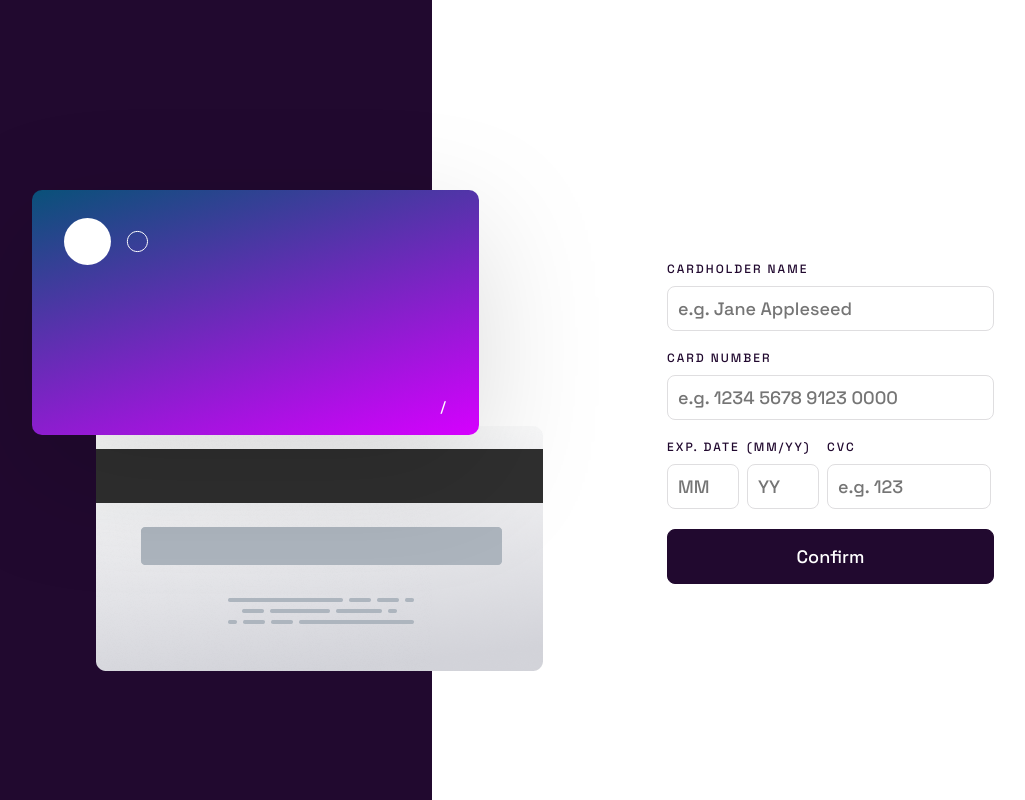
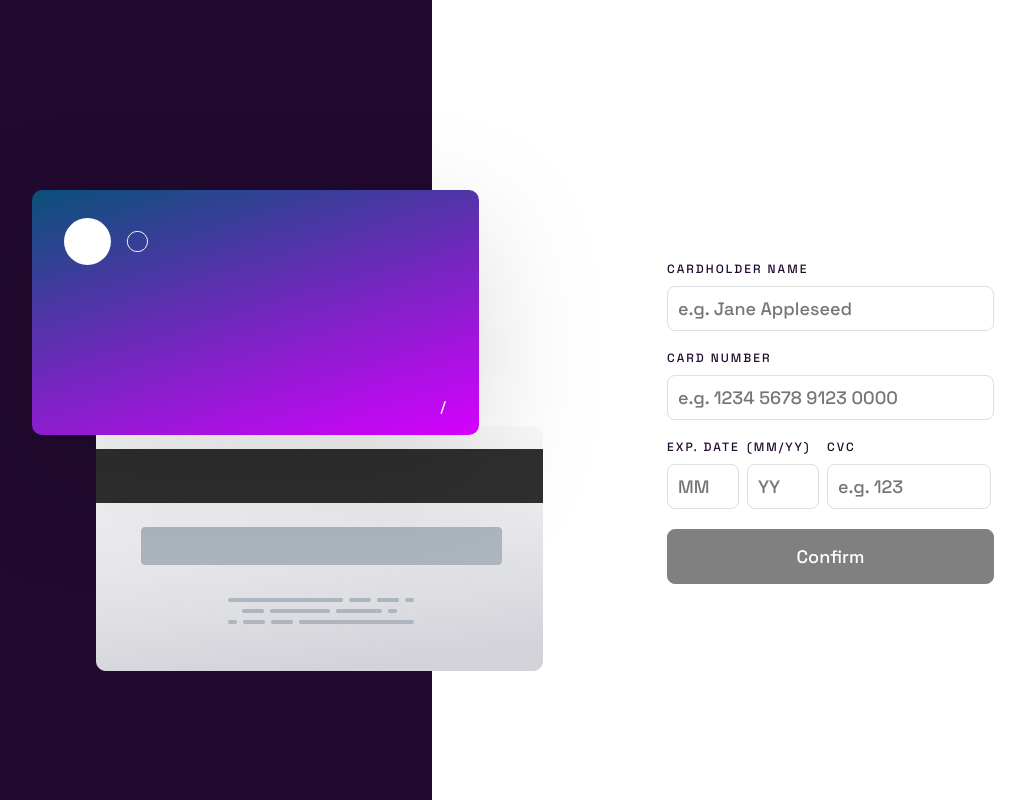
Before and after one commit to waldekglaz/interactive-card-details-form, a React (Create React App) app: page / in a window 1280 px wide. Shown: the whole page, without its empty margins (51-1076 px from the left). Built offline with nearby package versions, Linux system fonts and the light colour scheme.

Commit message:
simple form validation

```diff
--- a/src/App.js
+++ b/src/App.js
@@ -9,26 +9,67 @@ const App = () => {
   const [cardNumber, setCardNumber] = useState("");
   const [expireMonth, setexpireMonth] = useState("");
   const [expireYear, setexpireYear] = useState("");
+  const [isFormValid, setIsFormValid] = useState(false);
+  // Validation
+  const [isCardHolderNameInputValid, setIsCardHolderNameInputValid] =
+    useState(false);
+  const [isCardNumberInputValid, setIsCardNumberInputValid] = useState(false);
+
+  const [isExpireMonthInputValid, setIsExpireMonthInputValid] = useState(false);
+  const [isExpireYearInputValid, setIsExpireYearInputValid] = useState(false);
+  const [isCvcInputValid, setIsCvcInputValid] = useState(false);
 
   const nameChangeHandler = (e) => {
     setCardHolderName(e.target.value);
+    if (e.target.value.length > 3) {
+      console.log("name validated");
+      setIsCardHolderNameInputValid(true);
+    }
   };
 
   const cardNumberChangeHandler = (e) => {
     setCardNumber(e.target.value);
+    if (e.target.value.length === 16) {
+      console.log("number validated");
+      setIsCardNumberInputValid(true);
+    }
   };
 
   const expireMonthChangeHandler = (e) => {
     setexpireMonth(e.target.value);
+    if (e.target.value.length === 2) {
+      console.log("month validated");
+      setIsExpireMonthInputValid(true);
+    }
   };
   const expireYearChangeHandler = (e) => {
     setexpireYear(e.target.value);
+    if (e.target.value.length === 2) {
+      console.log("year validated");
+      setIsExpireYearInputValid(true);
+    }
   };
   const cvcChangeHandler = (e) => {
     setCvc(e.target.value);
+    if (e.target.value.length === 2) {
+      console.log("cvc validated");
+      setIsCvcInputValid(true);
+    }
   };
   const onFormSubmit = (e) => {
     e.preventDefault();
+  };
+  const formValidation = () => {
+    if (
+      isCardHolderNameInputValid &&
+      isCardNumberInputValid &&
+      isExpireMonthInputValid &&
+      isExpireYearInputValid &&
+      isCvcInputValid
+    ) {
+      console.log("formvalid");
+      setIsFormValid(true);
+    }
   };
   return (
     <StyledMain>
@@ -39,7 +80,7 @@ const App = () => {
         expMonth={expireMonth}
         expYear={expireYear}
       />
-      <StyledForm onSubmit={onFormSubmit}>
+      <StyledForm onChange={formValidation}>
         <InputField
           label="Cardholder name"
           type="text"
@@ -89,109 +130,16 @@ const App = () => {
             maxLength="3"
           />
         </div>
-        <button type="submit">Confirm</button>
+
+        {!isFormValid && (
+          <button disabled type="button">
+            Confirm
+          </button>
+        )}
+        {isFormValid && <button type="button">Confirm</button>}
       </StyledForm>
     </StyledMain>
   );
 };
 
-// class App extends React.Component {
-//   state = {
-//     cvc: "",
-//     cardNumber: "",
-//     cardHolderName: "",
-//     expireMonth: "",
-//     expireYear: "",
-//   };
-//   onFormSubmit = (e) => {
-//     e.preventDefault();
-//   };
-
-//   onNameChange = (e) => {
-//     this.setState({ cardHolderName: e.target.value });
-//   };
-//   onCradNumberChange = (e) => {
-//     this.setState({ cardNumber: e.target.value });
-//   };
-
-//   onMonthChange = (e) => {
-//     this.setState({ expireMonth: e.target.value });
-//   };
-//   onYearChange = (e) => {
-//     this.setState({ expireYear: e.target.value });
-//   };
-//   onCvcChange = (e) => {
-//     this.setState({ cvc: e.target.value });
-//   };
-//   onInputClick = () => {
-//     this.setState({ cardNumber: "" });
-//   };
-//   render() {
-//     return (
-//       <StyledMain>
-//         <Header
-//           cvc={this.state.cvc}
-//           name={this.state.cardHolderName}
-//           cardNumber={this.state.cardNumber}
-//           expMonth={this.state.expireMonth}
-//           expYear={this.state.expireYear}
-//         />
-//         <StyledForm onSubmit={this.onFormSubmit}>
-//           <InputField
-//             label="Cardholder name"
-//             type="text"
-//             placeholder="e.g. Jane Appleseed"
-//             value={this.state.cardHolderName}
-//             onChange={this.onNameChange}
-//             className="wide-input"
-//             maxLength="28"
-//           />
-
-//           <InputField
-//             label="Card Number"
-//             type="text"
-//             placeholder="e.g. 1234 5678 9123 0000"
-//             value={this.state.cardNumber}
-//             onChange={this.onCradNumberChange}
-//             onFocus={this.onInputClick}
-//             className="wide-input"
-//             maxLength="16"
-//           />
-
-//           <div className="nested-fields">
-//             <InputField
-//               label="EXP. DATE"
-//               type="text"
-//               placeholder="MM"
-//               value={this.state.expireMonth}
-//               onChange={this.onMonthChange}
-//               className="small-input"
-//               maxLength="2"
-//             />
-//             <InputField
-//               label="(MM/YY)"
-//               type="text"
-//               placeholder="YY"
-//               value={this.state.expireYear}
-//               onChange={this.onYearChange}
-//               className="small-input"
-//               maxLength="2"
-//             />
-//             <InputField
-//               label="cvc"
-//               type="text"
-//               placeholder="e.g. 123"
-//               value={this.state.cvc}
-//               onChange={this.onCvcChange}
-//               className="medium-input"
-//               maxLength="3"
-//             />
-//           </div>
-//           <button type="submit">Confirm</button>
-//         </StyledForm>
-//       </StyledMain>
-//     );
-//   }
-// }
-
 export default App;
--- a/src/Main.styled.js
+++ b/src/Main.styled.js
@@ -26,6 +26,11 @@ const StyledForm = styled.form`
       width: 164px;
     }
   }
+  button:disabled {
+    background-color: gray;
+    border: 1px solid gray;
+    pointer-events: none;
+  }
   button {
     width: 100%;
     background: #21092f;
```
